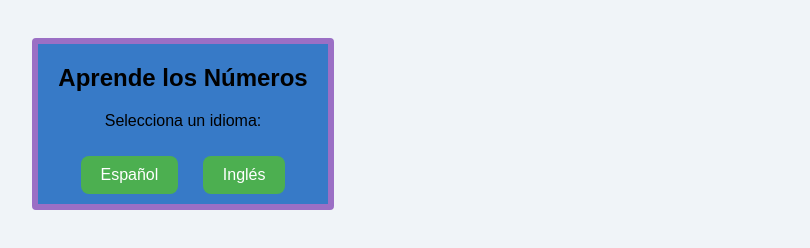
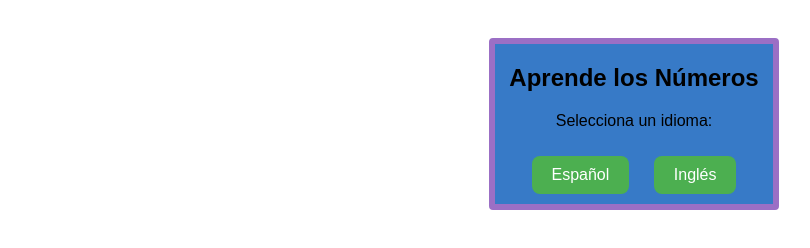
Before and after one commit to BryanZL30/aplicacion, a plain HTML site: page index.html in a window 1280 px wide. Shown: the whole page, without its empty margins (6-816 px from the left). Drawn offline with Linux system fonts and the light colour scheme.

Commit message:
mejorando

```diff
--- a/style.css
+++ b/style.css
@@ -1,6 +1,6 @@
 body {
     font-family: sans-serif;
-    background: #f0f4f8;
+    background: #0000;
     text-align: center;
     padding: 30px;
 }
@@ -8,7 +8,8 @@ body {
 div{
     background: rgb(55, 122, 199);
     width: 290px;
-    margin: center;
+    margin: auto;
+    box-sizing: border-box;
 }
 div{
     border-width: 6px ;
```
